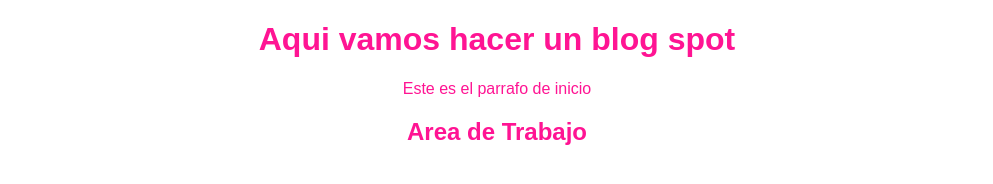
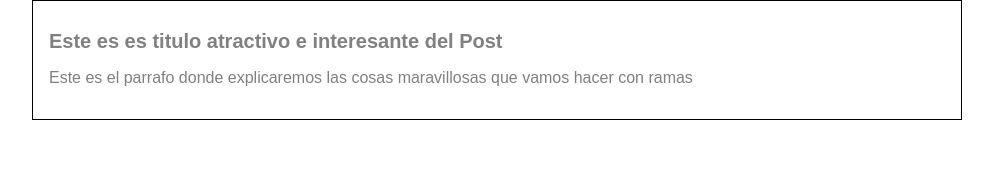
Before and after one commit to joelramonph/hyperblog, a plain HTML site: page blogpost.html in a window 1280 px wide. Shown: the whole page, without its empty margins (143-1136 px from the left). Drawn offline with Linux system fonts and the light colour scheme.

Commit message:
Commit al Master del blogspot en su version mas reciente

```diff
--- a/blogpost.html
+++ b/blogpost.html
@@ -1,5 +1,5 @@
 <!DOCTYPE html>
-<html lang="en">
+<html lang="es">
 <head>
     <meta charset="UTF-8">
     <meta name="viewport" content="width=device-width, initial-scale=1.0">
@@ -8,10 +8,13 @@
     <link rel="stylesheet" href="styles/estilos2.css">
 </head>
 <body>
-    <h1>Aqui vamos hacer un blog spot</h1>
-    <p>Este es el parrafo de inicio</p>
-    <section>
-        <h2>Area de Trabajo</h2>
-    </section>
+    <div class="container">
+        <div class="post">
+
+            <h1>Este es es titulo atractivo e interesante del Post</h1>
+            <p>Este es el parrafo donde explicaremos las cosas maravillosas que vamos hacer con ramas</p>
+        </div>
+    </div>
+
 </body>
 </html>
--- a/styles/estilos2.css
+++ b/styles/estilos2.css
@@ -1,5 +1,18 @@
 body{
-    color: deeppink;
+    color: grey;
     text-align: center;
     font-family: Arial;
+    font-size: 16px;
+    margin: 0;
+    padding: 0;
 }
+.container{
+      width: 70%;
+      padding: 1em;
+      text-align: left;
+      border: 1px solid #000;
+      margin: 0 auto;
+}
+.container h1{
+    font-size: 20px;
+}
```
